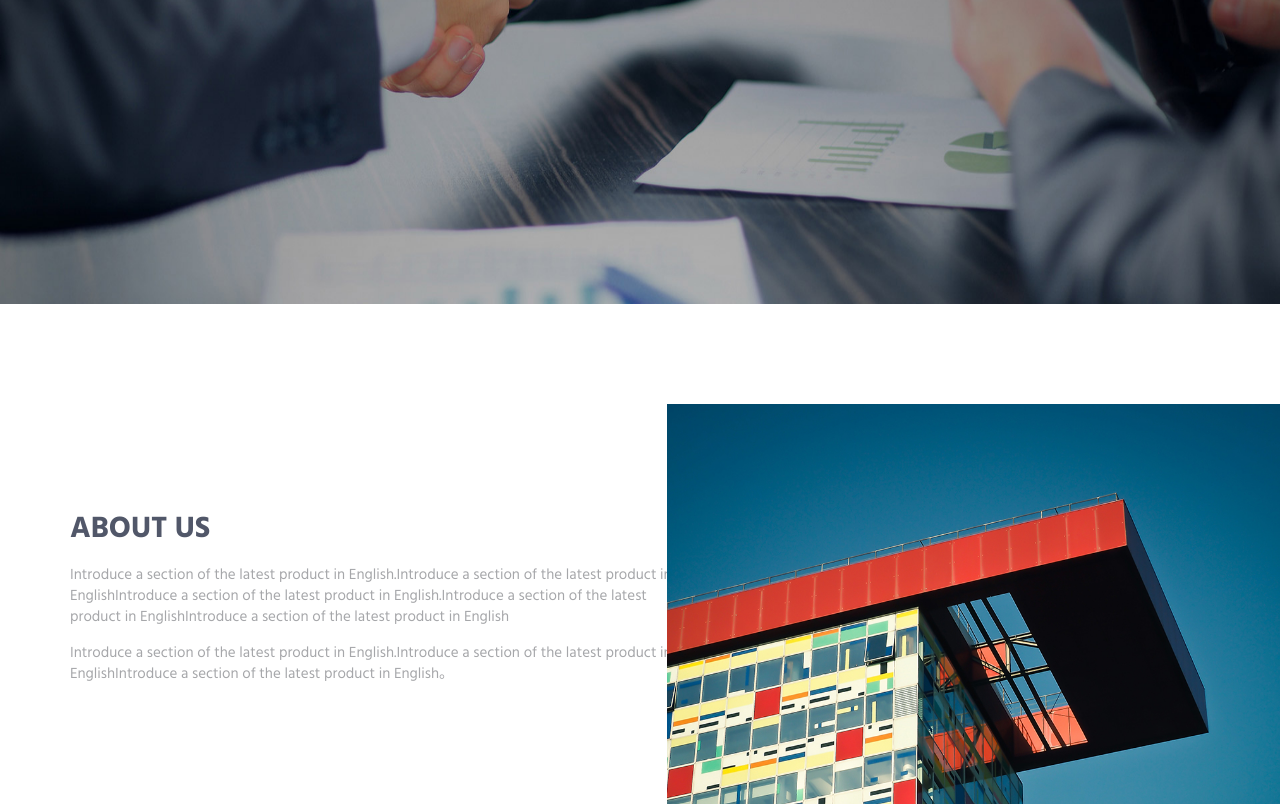
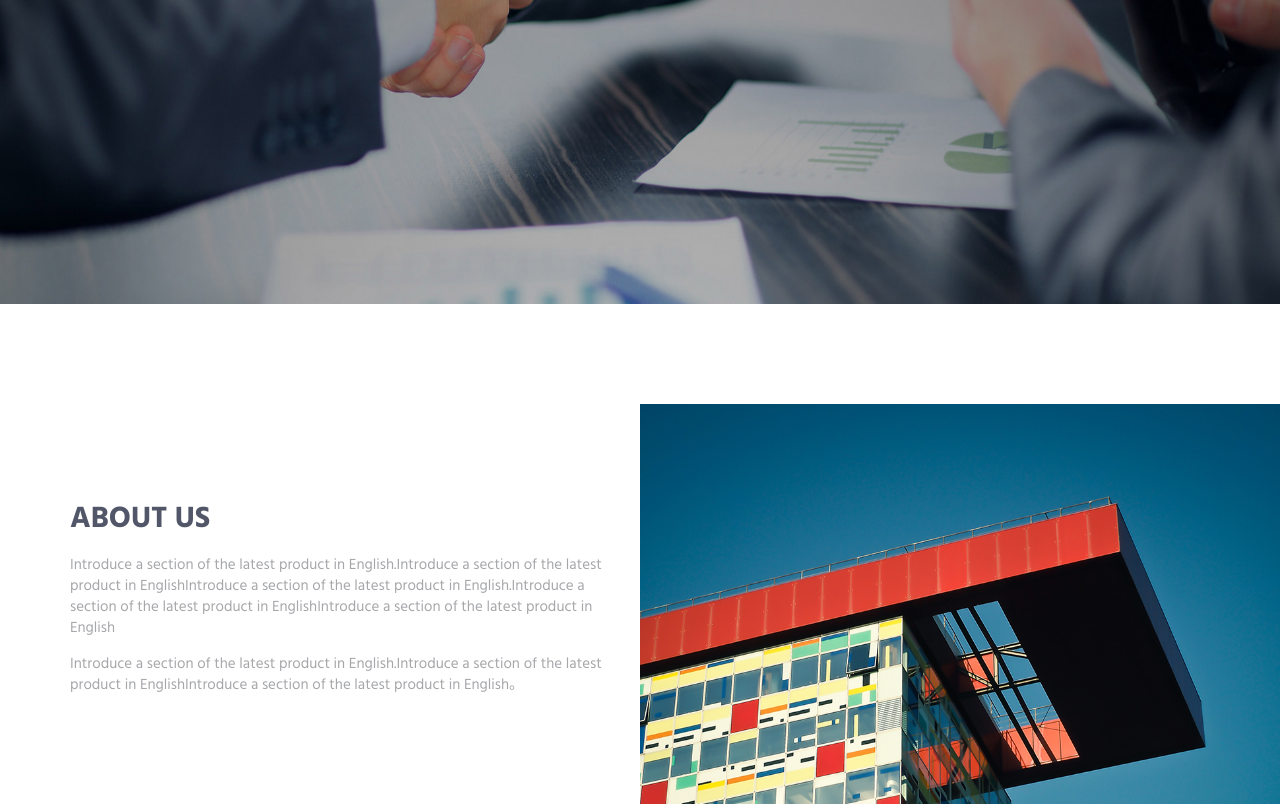
Before and after one commit to TightenPreacher/alhc, a plain HTML site: page about.html in a window 1280 px wide. Shown: the part 496-1302 px from the top of the page. Drawn offline with nearby package versions, Linux system fonts and the light colour scheme.

Commit message:
小问题

```diff
--- a/about.html
+++ b/about.html
@@ -26,18 +26,18 @@
 		<link rel="shortcut icon" href="favicon.ico"/>
 		<style>
 			@media (min-width: 992px){
+				/* .promo-section .promo-section-img-right {
+					position: absolute;
+					top: 0;
+					left: 52.1%;
+				}
 				.promo-section .promo-section-img-left {
 					position: absolute;
 					top: 0;
 					right: initial;
-				}
-			}
-
-			@media (min-width: 992px){
-				.promo-section .promo-section-img-right {
-					position: absolute;
-					top: 0;
-					left: 52.1%;
+				} */
+				.promo-section .promo-section-col {
+					width: 47%;
 				}
 			}
 			.navbar-fixed-top{
```
Also changed, not shown: index.html (+15 -0 lines).
